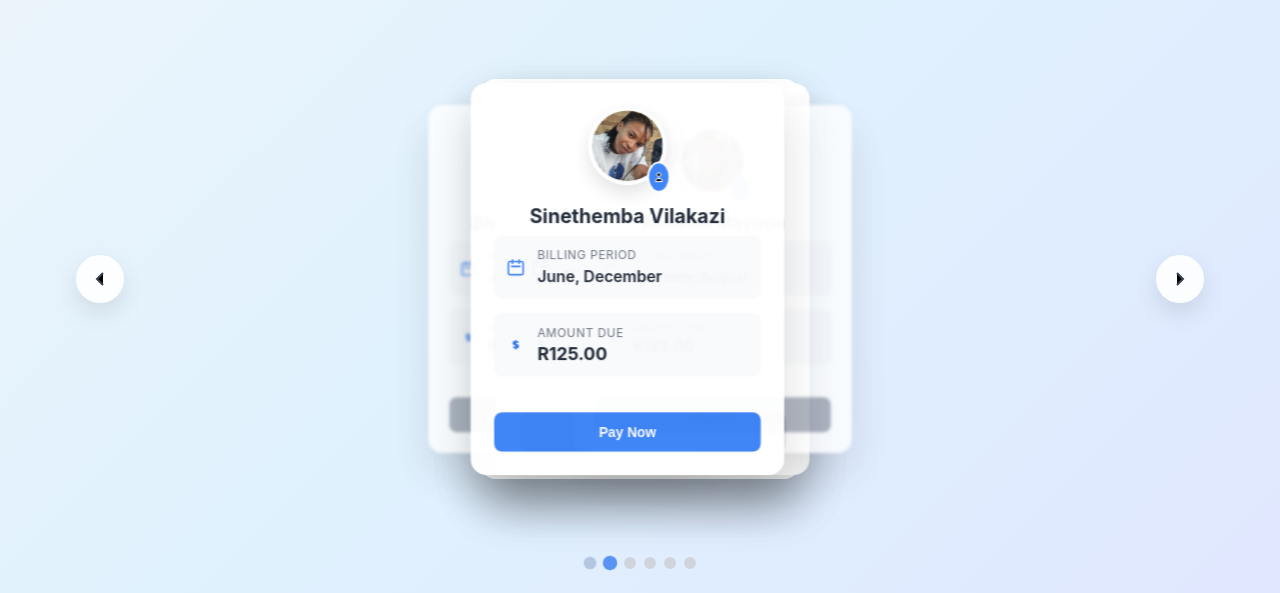
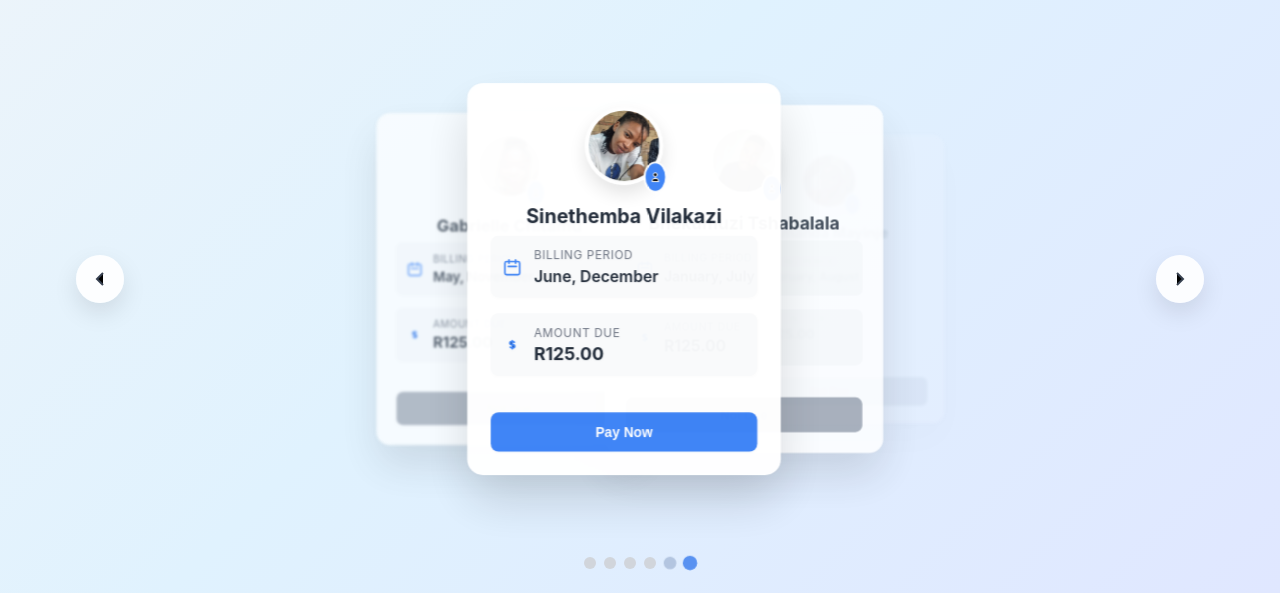
Before and after one commit to BhekumuziTshabalala/spotify-payment-manager, a plain HTML site: page index.html in a window 1280 px wide. Shown: the part 358-951 px from the top of the page. Drawn offline with Linux system fonts and the light colour scheme.

Commit message:
updated carosel

```diff
--- a/script.js
+++ b/script.js
@@ -86,13 +86,13 @@ document.addEventListener('DOMContentLoaded', () => {
         const currentMonthName = monthNames[today.getMonth()];
 
         let orderedAccounts = [...sampleAccounts];
-        const currentMonthAccountIndex = orderedAccounts.findIndex(account =>
+
+        const currentMonthAccountIndex = sampleAccounts.findIndex(account =>
             account.billingMonth.includes(currentMonthName)
         );
 
-        if (currentMonthAccountIndex > 0) {
-            const currentAccount = orderedAccounts.splice(currentMonthAccountIndex, 1)[0];
-            orderedAccounts.unshift(currentAccount);
+        if (currentMonthAccountIndex !== -1) {
+            currentIndex = currentMonthAccountIndex;
         }
 
         orderedAccounts.forEach((account) => {
@@ -206,15 +206,58 @@ document.addEventListener('DOMContentLoaded', () => {
         if (!carousel || !indicators) return;
         const cards = carousel.querySelectorAll('.account-card');
         const indicatorDots = indicators.querySelectorAll('.indicator');
+        const totalCards = cards.length;
 
         cards.forEach((card, index) => {
-            card.classList.remove('left', 'center', 'right');
-            if (index === currentIndex) {
-                card.classList.add('center');
-            } else if (index === (currentIndex - 1 + cards.length) % cards.length) {
-                card.classList.add('left');
-            } else if (index === (currentIndex + 1) % cards.length) {
-                card.classList.add('right');
+            // Calculate relative position in the circle
+            let offset = (index - currentIndex) % totalCards;
+            if (offset < -totalCards / 2) offset += totalCards;
+            if (offset > totalCards / 2) offset -= totalCards;
+
+            // Determine visual state based on offset
+            card.style.transition = isTransitioning ? 'all 0.5s cubic-bezier(0.4, 0, 0.2, 1)' : 'none';
+
+            if (offset === 0) {
+                // Center
+                card.style.transform = 'translateX(0) scale(1)';
+                card.style.zIndex = '30';
+                card.style.opacity = '1';
+                card.style.filter = 'blur(0)';
+                card.style.pointerEvents = 'auto';
+            } else if (offset === 1) {
+                // Right
+                card.style.transform = 'translateX(120px) scale(0.85)';
+                card.style.zIndex = '20';
+                card.style.opacity = '0.8';
+                card.style.filter = 'blur(1px)';
+                card.style.pointerEvents = 'none';
+            } else if (offset === -1) {
+                // Left
+                card.style.transform = 'translateX(-120px) scale(0.85)';
+                card.style.zIndex = '20';
+                card.style.opacity = '0.8';
+                card.style.filter = 'blur(1px)';
+                card.style.pointerEvents = 'none';
+            } else if (offset === 2) {
+                // Far Right
+                card.style.transform = 'translateX(200px) scale(0.7)';
+                card.style.zIndex = '10';
+                card.style.opacity = '0';
+                card.style.filter = 'blur(2px)';
+                card.style.pointerEvents = 'none';
+            } else if (offset === -2) {
+                // Far Left
+                card.style.transform = 'translateX(-200px) scale(0.7)';
+                card.style.zIndex = '10';
+                card.style.opacity = '0';
+                card.style.filter = 'blur(2px)';
+                card.style.pointerEvents = 'none';
+            } else {
+                // Hidden behind
+                card.style.transform = 'translateX(0) scale(0.5)';
+                card.style.zIndex = '0';
+                card.style.opacity = '0';
+                card.style.pointerEvents = 'none';
             }
         });
 
--- a/styles.css
+++ b/styles.css
@@ -198,31 +198,7 @@ body {
     cursor: pointer;
 }
 
-.account-card.center {
-    transform: scale(1) translateX(0);
-    z-index: 30;
-    filter: blur(0);
-    opacity: 1;
-}
-
-.account-card.left {
-    transform: scale(0.85) translateX(-96px);
-    z-index: 10;
-    filter: blur(2px);
-    opacity: 0.75;
-}
-
-.account-card.right {
-    transform: scale(0.85) translateX(96px);
-    z-index: 10;
-    filter: blur(2px);
-    opacity: 0.75;
-}
-
-.account-card.left:hover,
-.account-card.right:hover {
-    opacity: 0.9;
-}
+/* Dynamic styles handled in JS */
 
 /* Avatar Section */
 .avatar-section {
```
